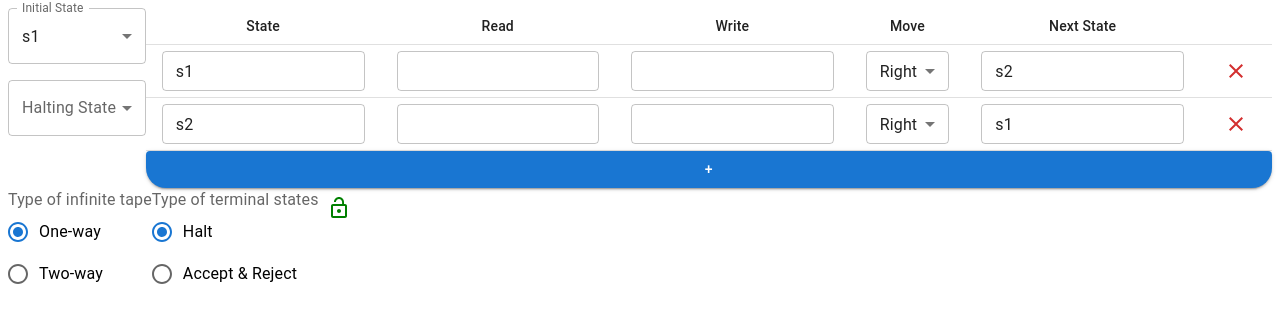
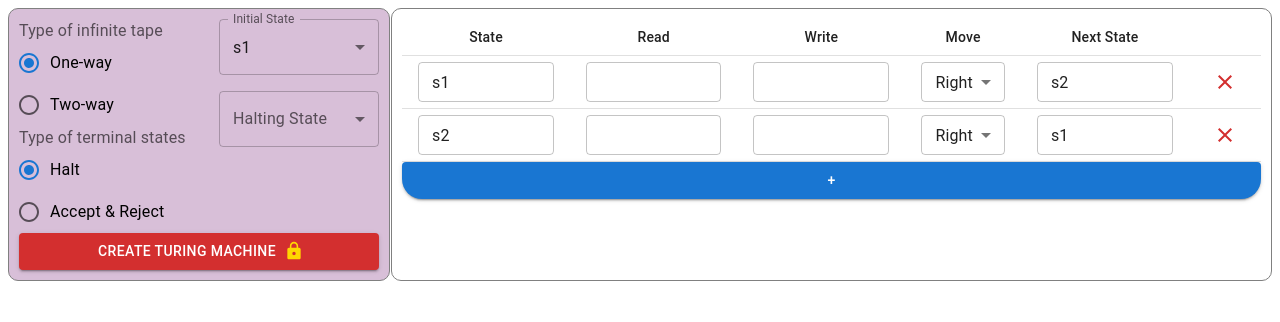
Before and after one commit to Kr1sh1/Turing-Machine-Simulator, a React (Vite) app: page /machines in a window 1280 px wide. Shown: the top 322 px of the page. Built offline with nearby package versions, Linux system fonts and the light colour scheme.

Commit message:
More layout stuff
Computation tree will take all remaining space.
I hate css.

```diff
--- a/index.html
+++ b/index.html
@@ -7,7 +7,7 @@
     <title>Vite + React</title>
   </head>
   <body>
-    <div id="root"></div>
+    <div id="root" style="height: 100%;"></div>
     <script type="module" src="/src/main.jsx"></script>
   </body>
 </html>
--- a/src/App.css
+++ b/src/App.css
@@ -28,3 +28,7 @@
   border: 1px solid grey;
   border-radius: 10px;
 }
+
+html, body {
+  height: 99%;
+}
--- a/src/components/Simulator.jsx
+++ b/src/components/Simulator.jsx
@@ -206,7 +206,7 @@ export default memo(function Simulator({ selections, transitions, oneWayInfinite
   }
 
   return (
-    <>
+    <Box sx={{ display: "flex", flexDirection: "column", height: "100%" }}>
       <Box sx={{ display: "flex" }}>
         <Box className="component" sx={{ padding: "10px", backgroundColor: "whitesmoke", marginRight: "1px" }}>
           <MachineControls
@@ -230,7 +230,7 @@ export default memo(function Simulator({ selections, transitions, oneWayInfinite
         </Box>
       </Box>
 
-    <Box sx={{ display: "flex", alignItems: "stretch", height: "300px", marginTop: "1px" }}>
+      <Box sx={{ display: "flex", alignItems: "stretch", marginTop: "1px", flexGrow: "1" }}>
         <ReactFlowProvider>
           <ComputationTree
             rawNodes={nodes}
@@ -247,6 +247,6 @@ export default memo(function Simulator({ selections, transitions, oneWayInfinite
           changeAlwaysPick={changeAlwaysPickRandom}
           pickRandom={pickRandom} />
       </Box>
-    </>
+    </Box>
   )
 })
--- a/src/components/TransitionSelection.jsx
+++ b/src/components/TransitionSelection.jsx
@@ -9,7 +9,7 @@ const CaseSensitiveButton = styled(Button)(`
 export default function TransitionSelection({ availableTransitions, transitionSelected, alwaysPickRandomly, pickRandom, changeAlwaysPick }) {
   return (
     <Box className="component" sx={{ display: "flex", flexDirection: "column", flexBasis: "325px", alignItems: "center", backgroundColor: "teal", color: "white", padding: "10px", justifyContent: "space-between" }}>
-      <Typography variant="body1" textAlign={"center"} noWrap sx={{ marginBottom: "10px" }}>
+      <Typography variant="body1" textAlign={"center"} noWrap sx={{ overflow: "visible" }}>
         Available Transitions
       </Typography>
       <Stack spacing={1} sx={{ overflowY: "auto" }}>
--- a/src/components/TransitionTable.jsx
+++ b/src/components/TransitionTable.jsx
@@ -39,7 +39,7 @@ export default function TransitionTable({ transitions, setTransitions, editorIsL
   }
 
   return (
-    <Box sx={{ flexGrow: 1, minWidth: "0" }}>
+    <Box className="component" sx={{ flexGrow: 1, minWidth: "0", padding: "10px", marginLeft: "1px", overflowY: "auto" }}>
       <TableContainer>
         <Table size="small">
           <TableHead>
--- a/src/pages/Machines.jsx
+++ b/src/pages/Machines.jsx
@@ -1,10 +1,11 @@
-import { Box, FormControl, FormControlLabel, FormLabel, IconButton, Radio, RadioGroup, Snackbar } from "@mui/material";
+import { Box, Button, FormControl, FormControlLabel, FormLabel, Radio, RadioGroup, Snackbar } from "@mui/material";
 import { useState } from "react";
 import StateSelection from "../components/StateSelection";
 import TransitionTable from "../components/TransitionTable";
 import { MoveDirection, StateType } from "../Enums";
 import Simulator from "../components/Simulator";
 import { Lock, LockOpen } from "@mui/icons-material";
+import { Stack } from "@mui/system";
 
 export default function Machines() {
   const [transitions, setTransitions] = useState([
@@ -96,20 +97,11 @@ export default function Machines() {
     <>
     <Snackbar />
 
+    <Box sx={{ display: "flex", flexDirection: "column", height: "100%" }}>
+      <Box sx={{ display: "flex", marginBottom: "1px", maxHeight: "273px" }}>
+        <Box className="component" sx={{ padding: "10px", backgroundColor: "thistle" }}>
           <Box sx={{ display: "flex" }}>
-      <StateSelection
-        states={states}
-        selections={selections}
-        setSelections={setSelections}
-        haltingState={haltingState}
-        editorIsLocked={editorIsLocked} />
-      <TransitionTable
-        transitions={transitions}
-        setTransitions={setTransitions}
-        editorIsLocked={editorIsLocked}
-        activeTransitionID={activeTransitionID} />
-    </Box>
-
+            <Stack sx={{ width: "200px" }}>
               <FormControl disabled={editorIsLocked}>
                 <FormLabel>Type of infinite tape</FormLabel>
                 <RadioGroup value={oneWayInfiniteTape ? "1" : "2"} onChange={event => setOneWayInfiniteTape(event.target.value === "1")}>
@@ -125,11 +117,30 @@ export default function Machines() {
                   <FormControlLabel value="2" control={<Radio />} label="Accept & Reject" />
                 </RadioGroup>
               </FormControl>
+            </Stack>
 
-    <IconButton onClick={lockPressed}>
-      {editorIsLocked ? <Lock sx={{ color: "gold" }} /> : <LockOpen sx={{ color: "green" }} />}
-    </IconButton>
+            <Box sx={{}}>
+              <StateSelection
+                  states={states}
+                  selections={selections}
+                  setSelections={setSelections}
+                  haltingState={haltingState}
+                  editorIsLocked={editorIsLocked} />
+            </Box>
+          </Box>
+          <Button fullWidth onClick={lockPressed} color="error" variant="contained" endIcon={!editorIsLocked ? <Lock sx={{ color: "gold" }} /> : <LockOpen sx={{ color: "green" }} />}>
+            {editorIsLocked ? "Edit Turing Machine" : "Create Turing Machine"}
+          </Button>
+        </Box>
 
+        <TransitionTable
+          transitions={transitions}
+          setTransitions={setTransitions}
+          editorIsLocked={editorIsLocked}
+          activeTransitionID={activeTransitionID} />
+      </Box>
+
+      <Box sx={{ flexGrow: "1", height: "100%" }}>
       {editorIsLocked &&
         <Simulator
           selections={selections}
@@ -138,6 +149,8 @@ export default function Machines() {
           haltingState={haltingState}
           setActiveTransitionID={setActiveTransitionID} />
         }
+      </Box>
+    </Box>
     </>
   )
 }
```
Lines whose indentation alone changed are shown as unchanged.
